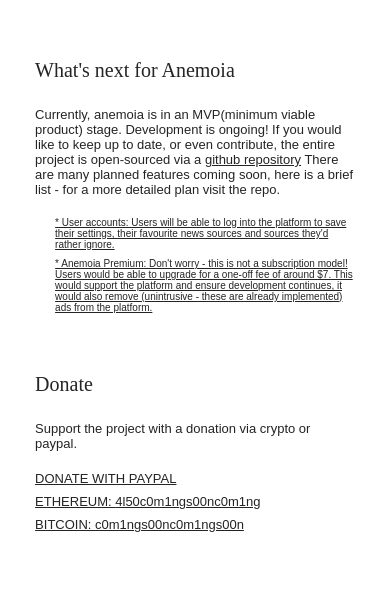
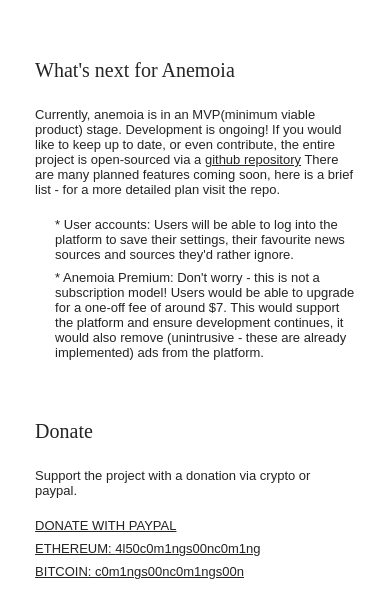
Before and after one commit to tobyjordan/anemoia, a Flask app: page /about in a window 390 px wide. Shown: the part 764-1364 px from the top of the page. Run offline with Flask 2, Linux system fonts and the light colour scheme; some web fonts are replaced.

Commit message:
Fixed mobile typography.

```diff
--- a/app/static/style.css
+++ b/app/static/style.css
@@ -379,7 +379,7 @@
     color: #242424;
   }
 
-  ul li {
+  header ul li {
     font-family: ibm-plex-mono, sans-serif;
     font-weight: 400;
     font-style: normal;
```
